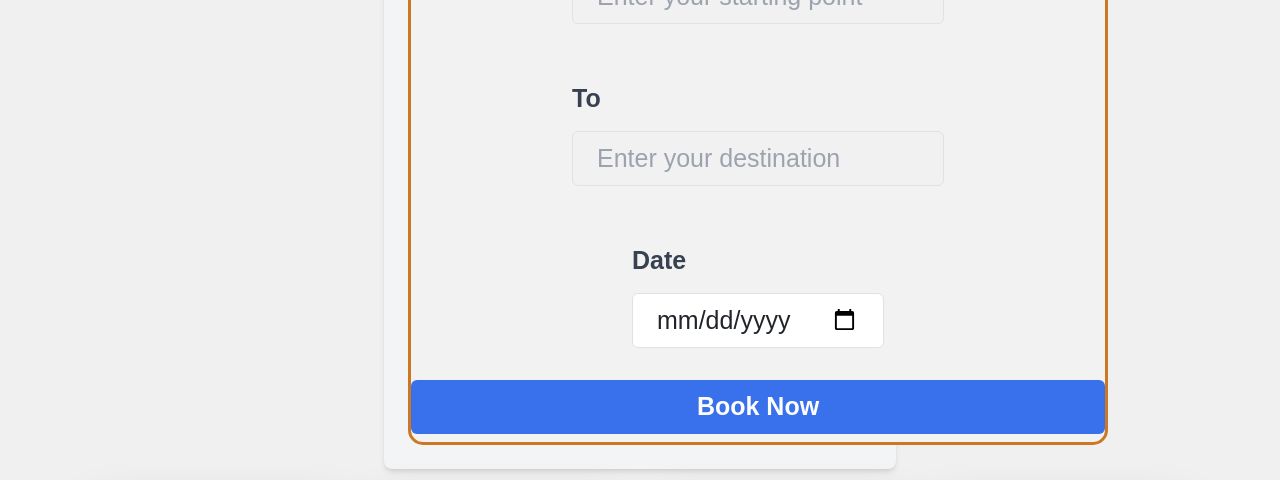
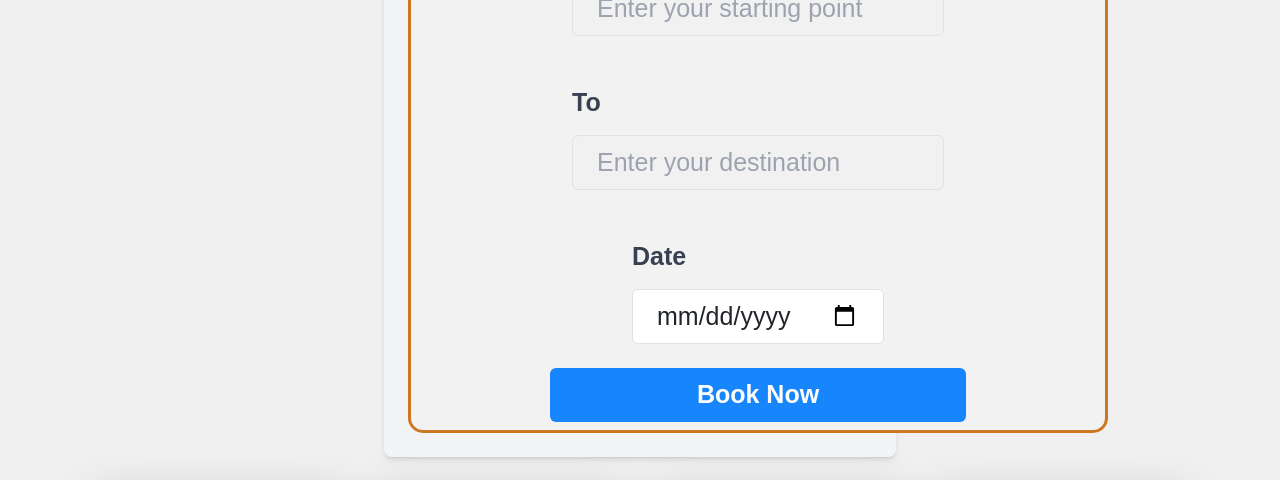
Before and after one commit to robemike/Bus-booking-client, a React (Create React App) app: page / in a window 1280 px wide. Shown: the part 201-681 px from the top of the page. Built offline with nearby package versions, Linux system fonts and the light colour scheme.

Commit message:
Added more stylings

```diff
--- a/src/App.css
+++ b/src/App.css
@@ -390,4 +390,5 @@ body {
   .content {
     padding: 10px;
   }
+
 }
--- a/src/components/customer/BookingForm.css
+++ b/src/components/customer/BookingForm.css
@@ -11,6 +11,8 @@
     display: flex;
     flex-direction: column;
   }
+
+  */
 
   .form-group {
     margin-bottom: 16px;
@@ -46,9 +48,10 @@
     cursor: pointer;
   }
 
-  .btn-primary {
+  #btnbooking {
     background-color: #007bff;
     color: #fff;
+    width: 60%;
   }
 
   .btn-primary:hover {
--- a/src/components/customer/BookingForm.js
+++ b/src/components/customer/BookingForm.js
@@ -1,22 +1,23 @@
 import React from 'react';
+import './BookingForm.css'
 
 const BookingForm = () => {
   return (
-    <div className=' max-w-lg mx-auto p-6 bg-gray-100 rounded-lg shadow-md'>
+    <div id="booking-container" className=' max-w-lg mx-auto p-6 bg-gray-100 rounded-lg shadow-md'>
       <form className='flex flex-col'>
-        <div className='mb-4'>
+        <div className='mb-3'>
           <label htmlFor='from' className='block text-gray-700 font-bold mb-2'>From</label>
           <input type='text' id='from' className='w-full px-4 py-2 border border-gray-300 rounded focus:border-blue-500 focus:outline-none focus:ring-1 focus:ring-blue-500' placeholder='Enter your starting point' />
         </div>
-        <div className='mb-4'>
+        <div className='mb-3'>
           <label htmlFor='to' className='block text-gray-700 font-bold mb-2'>To</label>
           <input type='text' id='to' className='w-full px-4 py-2 border border-gray-300 rounded focus:border-blue-500 focus:outline-none focus:ring-1 focus:ring-blue-500' placeholder='Enter your destination' />
         </div>
-        <div className='mb-4'>
+        <div className='mb-3'>
           <label htmlFor='date' className='block text-gray-700 font-bold mb-2'>Date</label>
           <input type='date' id='date' className='w-full px-4 py-2 border border-gray-300 rounded focus:border-blue-500 focus:outline-none focus:ring-1 focus:ring-blue-500' />
         </div>
-        <button type='submit' className='w-full py-2 bg-blue-600 text-white font-bold rounded hover:bg-blue-700'>Book Now</button>
+        <button id='btnbooking' type='submit' className='w-full py-2 bg-blue-600 text-white font-bold rounded hover:bg-blue-700'>Book Now</button>
       </form>
     </div>
   );
--- a/src/components/customer/HomePage.js
+++ b/src/components/customer/HomePage.js
@@ -3,13 +3,14 @@ import Navbar from "./Navbar";
 import Destinations from "./Destinations";
 import buses from "../../assets/buses.jpg";
 import BookingForm from "./BookingForm";
+import './Homepage.css'
 
 const HomePage = () => {
   return (
     <div>
       {/* <Navbar /> */}
       <div className="pt-16">
-        <img
+        <img id="homeimage"
           src={buses}
           alt="buses"
           className="w-full h-[600px] object-cover"
--- /dev/null
+++ b/src/components/customer/Homepage.css
@@ -0,0 +1,3 @@
+#homeimage{
+    padding-top: 190px;
+}
--- a/src/components/customer/busticket.css
+++ b/src/components/customer/busticket.css
@@ -23,7 +23,7 @@ body {
     width: 100%;
     height: 300px;
     border-radius: 8px;
-    margin-top: 630px;
+    margin-top: 430px;
 }
 
 .header {
```
